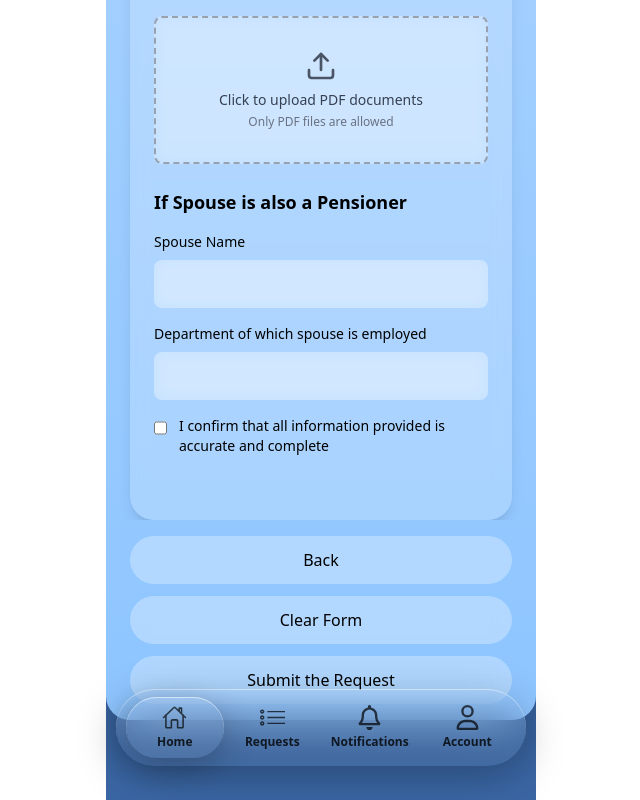
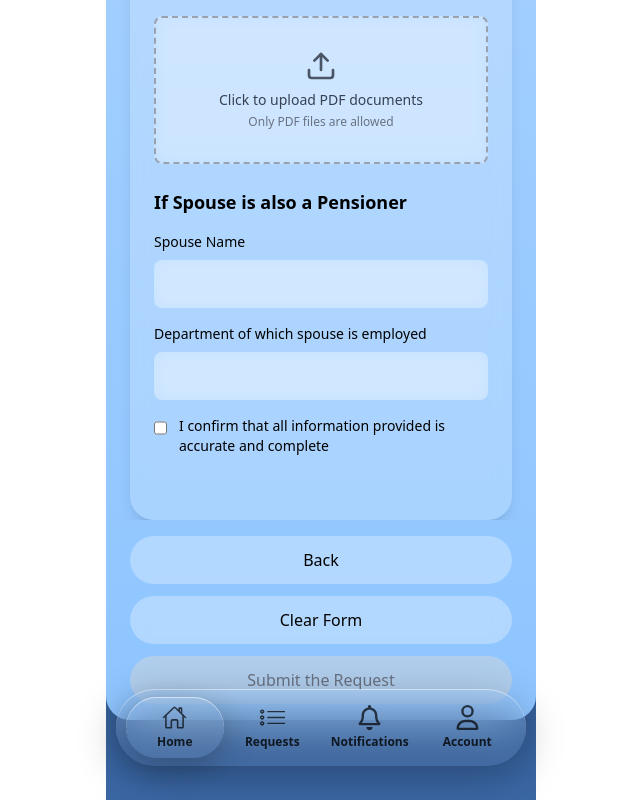
Before and after one commit to rajeevansharan/Hackstreet-Boys_eGovDoc, a React (Vite) app in the folder citizen-ui/: page /travel-warrant in a window 1280 px wide. Shown: the part 2236-3036 px from the top of the page, without its empty margins (319-959 px from the left). Built offline with nearby package versions, Linux system fonts and the light colour scheme; sample sign-in values are in the browser's storage.

Commit message:
diseabled submit button when the checkbox is  unticked

```diff
--- a/citizen-ui/src/pages/TravelWarrant.jsx
+++ b/citizen-ui/src/pages/TravelWarrant.jsx
@@ -172,8 +172,12 @@
             !formData.appointmentDate || !formData.appointmentTime || !formData.priorityLevel) {
           alert("Please fill in all required fields");
           return;
+
         }
-
+  if (!formData.informationAccurate) {
+    alert('Please confirm that all information provided is accurate and complete before submitting.');
+    return;
+  }
         try {
           // Create FormData object for the multipart/form-data request
           const requestFormData = new FormData();
@@ -778,11 +782,16 @@
           Clear Form
         </button>
         <button
-          onClick={handleSubmitRequest}
-          className="w-full py-3 bg-white/30 backdrop-blur-sm rounded-full text-black font-medium hover:bg-white/40 transition-colors focus:outline-none focus:ring-2 focus:ring-blue-400"
-        >
-          Submit the Request
-        </button>
+  onClick={handleSubmitRequest}
+  disabled={!formData.informationAccurate}
+  className={`w-full py-3 backdrop-blur-sm rounded-full font-medium transition-colors focus:outline-none focus:ring-2 focus:ring-blue-400 ${
+    formData.informationAccurate
+      ? 'bg-white/30 text-black hover:bg-white/40'
+      : 'bg-gray-300/50 text-gray-500 cursor-not-allowed'
+  }`}
+>
+  Submit the Request
+</button>
       </div>
     </div>
     );
```
